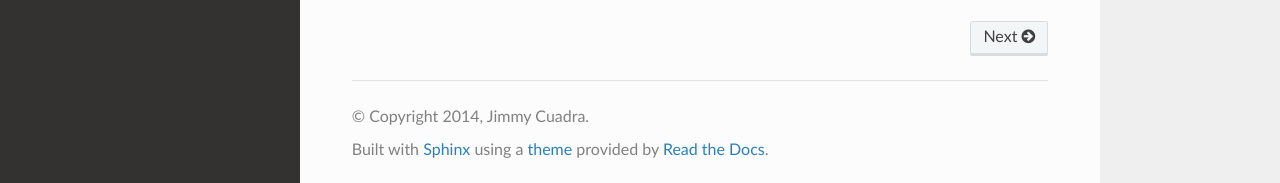
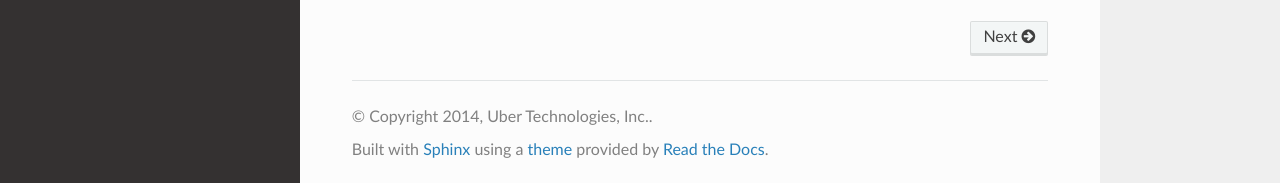
Before and after one commit to uber/doubles, a Sphinx documentation site: the page built from docs/source/index.rst, in a window 1280 px wide and 1094 px high. Shown: the part 908-1091 px from the top of the window. Built offline with Sphinx 7.4.7 and the Read the Docs theme 2.0.0, drawn with Linux system fonts in a browser that asks for light colours.

Commit message:
List Uber as copyright holder in the docs.

```diff
--- a/docs/source/conf.py
+++ b/docs/source/conf.py
@@ -50,7 +50,7 @@ master_doc = 'index'
 
 # General information about the project.
 project = u'doubles'
-copyright = u'2014, Jimmy Cuadra'
+copyright = u'2014, Uber Technologies, Inc.'
 
 # The version info for the project you're documenting, acts as replacement for
 # |version| and |release|, also used in various other places throughout the
```
